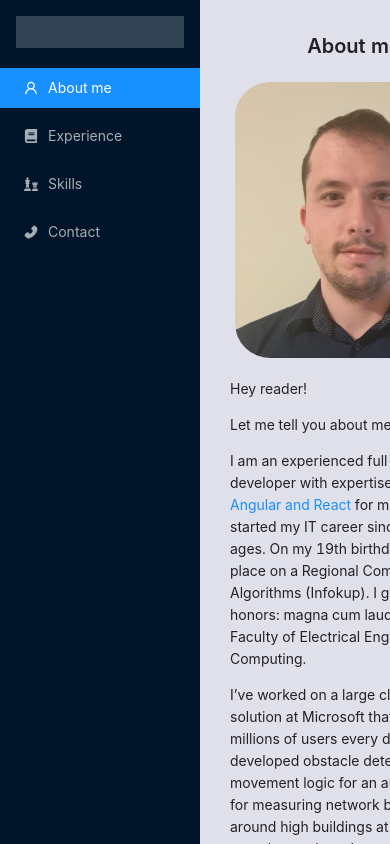
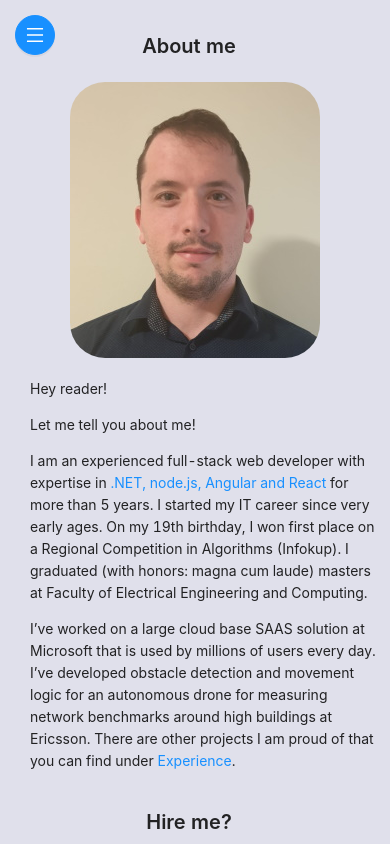
Before and after one commit to RokiFoki/eCV, a React app in the folder ClientApp/: page / in a window 390 px wide. Both pictures are taken after a click on the item "About me". Built offline with nearby package versions, Linux system fonts and the light colour scheme; no server answers.

Commit message:
better ui on mobile
sider can collapse
z-indexes
margins

```diff
--- /dev/null
+++ b/ClientApp/src/App.module.scss
@@ -0,0 +1,43 @@
+@import './variables';
+
+$transition-duration: 0.5s;
+.Sider {
+    overflow: auto;
+    height: 100vh;
+    position: fixed;
+    left: 0;
+    transition: transform $transition-duration;
+    z-index: $side-nav-z-index;
+    width: $sidenav-width;
+}
+
+.MenuButton {
+    top: 15px;
+    left: 15px;
+    position: fixed;
+    z-index: $menu-button-z-index;
+    display: none;
+}
+
+.Container {
+    height: 100vh;
+    overflow: auto;
+    margin-left: $sidenav-width;
+    transition: margin $transition-duration;
+}
+
+
+
+@media (max-width:600px) {
+    .Collapsed {
+        transform: translateX(-200px);
+    }
+
+    .Collapsed + .Container {
+       margin-left: 0;
+    }
+
+    .MenuButton {
+        display: block;
+    }
+}
--- a/ClientApp/src/App.tsx
+++ b/ClientApp/src/App.tsx
@@ -1,19 +1,26 @@
-import React from 'react';
-import { Layout, Menu, } from 'antd';
-import { UserOutlined, PhoneFilled } from '@ant-design/icons';
-import { BrowserRouter as Router, Link, Redirect, Route, Switch, useLocation, withRouter } from 'react-router-dom';
+import React, { useRef, useState } from 'react';
+import { Button, Layout, Menu, } from 'antd';
+import { UserOutlined, PhoneFilled, MenuOutlined } from '@ant-design/icons';
+import { BrowserRouter as Router, Link, Redirect, Route, RouteComponentProps, Switch, useLocation, withRouter } from 'react-router-dom';
 
-import './App.scss';
+import './Global.scss';
+import styles from './App.module.scss';
 import { FontAwesomeIcon } from '@fortawesome/react-fontawesome';
 import { faBook, faChess } from '@fortawesome/free-solid-svg-icons'
 import AboutMe from './AboutMe/AboutMe.lazy';
 import Experience from './Experience/Experience.lazy';
 import Skills from './Skills/Skills.lazy';
 import Contact from './Contact/Contact.lazy';
+import { useOutsideAlerter } from './Shared/utils';
+
 
 const { Sider } = Layout;
 
-const SideNavbarContent = withRouter((props) => {
+interface SideNavbarContentProps extends RouteComponentProps<any> {
+  onClick?: () => void;
+}
+
+const SideNavbarContent = withRouter((props: SideNavbarContentProps) => {
   const path = props.location.pathname;
   let selectionKey = '1';
   if (path.startsWith('/experience'))  {
@@ -27,16 +34,16 @@ const SideNavbarContent = withRouter((props) => {
     <React.Fragment>
       <div className="logo" />
       <Menu theme="dark" mode="inline" selectedKeys={[selectionKey]}>
-        <Menu.Item key="1" icon={<UserOutlined />}>
+        <Menu.Item key="1" icon={<UserOutlined />} onClick={props.onClick}>
           <Link to="/">About me</Link>
         </Menu.Item>
-        <Menu.Item key="2" icon={<FontAwesomeIcon icon={faBook} />}>
+        <Menu.Item key="2" icon={<FontAwesomeIcon icon={faBook} />} onClick={props.onClick}>
           <Link to="/experience">Experience</Link>
         </Menu.Item>
-        <Menu.Item key="3" icon={<FontAwesomeIcon icon={faChess} />}>
+        <Menu.Item key="3" icon={<FontAwesomeIcon icon={faChess} />} onClick={props.onClick}>
           <Link to="/skills">Skills</Link>
         </Menu.Item>
-        <Menu.Item key="4" icon={<PhoneFilled />}>
+        <Menu.Item key="4" icon={<PhoneFilled />} onClick={props.onClick}>
           <Link to="/contact">Contact</Link>
         </Menu.Item>
       </Menu>
@@ -44,22 +51,27 @@ const SideNavbarContent = withRouter((props) => {
   )
 })
 
+const App = () => {
+  const [sidenavCollapsed, setSidenavCollapsed] = useState(false);
+  const ref = useRef(null);
+  useOutsideAlerter(ref, () => {
+    setSidenavCollapsed(true);
+  })
 
-const App = () => {
   return (
   <Router>
     <Layout style={{height: '100vh', width: '100vw'}}>
       <Sider id="components-layout-demo-fixed-sider"
-        style={{
-          overflow: 'auto',
-          height: '100vh',
-          position: 'fixed',
-          left: 0,
-        }}
+        className={`${styles.Sider} ${sidenavCollapsed ? styles.Collapsed : ''}`}
+        ref={ref}
       >
-        <SideNavbarContent></SideNavbarContent>
+        <SideNavbarContent onClick={() => setSidenavCollapsed(true)}></SideNavbarContent>
       </Sider>
-      <Layout className="container">
+      <Layout className={styles.Container}>
+        { !!sidenavCollapsed &&
+          <Button type="primary" size="large" icon={<MenuOutlined />} shape="circle"
+            className={styles.MenuButton}
+            onClick={() => setSidenavCollapsed(false) }></Button>}
         <Switch>
           <Route exact path="/">
             <AboutMe></AboutMe>
--- a/ClientApp/src/App.scss
+++ b/ClientApp/src/Global.scss
@@ -11,12 +11,6 @@
   background: #fff;
 }
 
-.container {
-  margin-left: $sidenav-width;
-  height: 100vh;
-  overflow: auto;
-}
-
 pre {
   font-family: "proxima-nova", 'Proxima Nova', sans-serif;
 }
--- /dev/null
+++ b/ClientApp/src/Shared/utils.ts
@@ -0,0 +1,16 @@
+import { useEffect } from 'react';
+
+export function useOutsideAlerter(ref: any, callback: any) {
+    useEffect(() => {
+        function hadleClickOutside(event: any) {
+            if (ref.current && !ref.current.contains(event.target)) {
+                callback(event);
+            }
+        }
+
+        document.addEventListener('mousedown', hadleClickOutside);
+        return () => {
+            document.removeEventListener('mousedown', hadleClickOutside);
+        }
+    }, [ref]);
+}
--- a/ClientApp/src/Skills/Skills.module.scss
+++ b/ClientApp/src/Skills/Skills.module.scss
@@ -10,7 +10,6 @@
         flex-flow: column;
         align-items: center;
     }
-
 }
 
 .svgContainer {
--- a/ClientApp/src/_variables.scss
+++ b/ClientApp/src/_variables.scss
@@ -1,2 +1,7 @@
 $sidenav-width: 200px;
 $layout-padding: 10px;
+
+
+
+$side-nav-z-index: 1;
+$menu-button-z-index: $side-nav-z-index+1;
```
